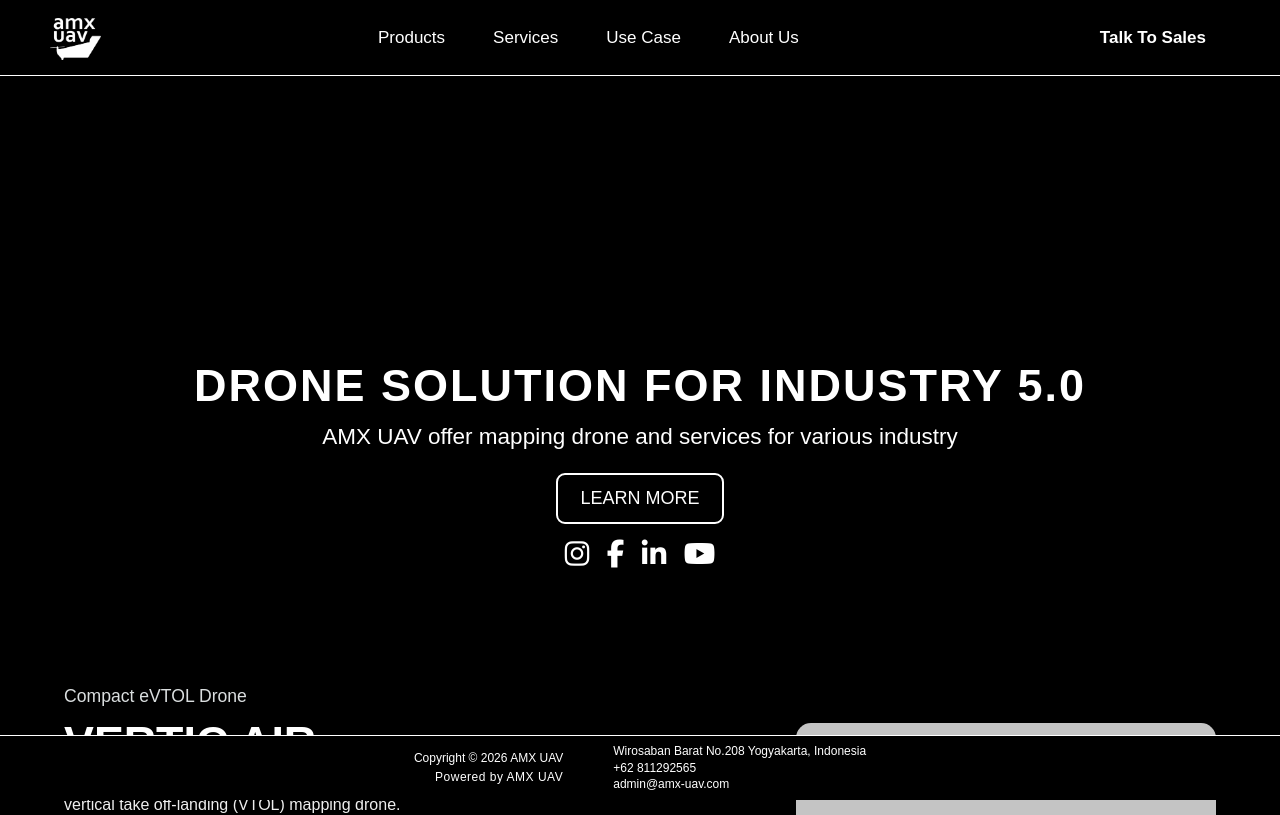
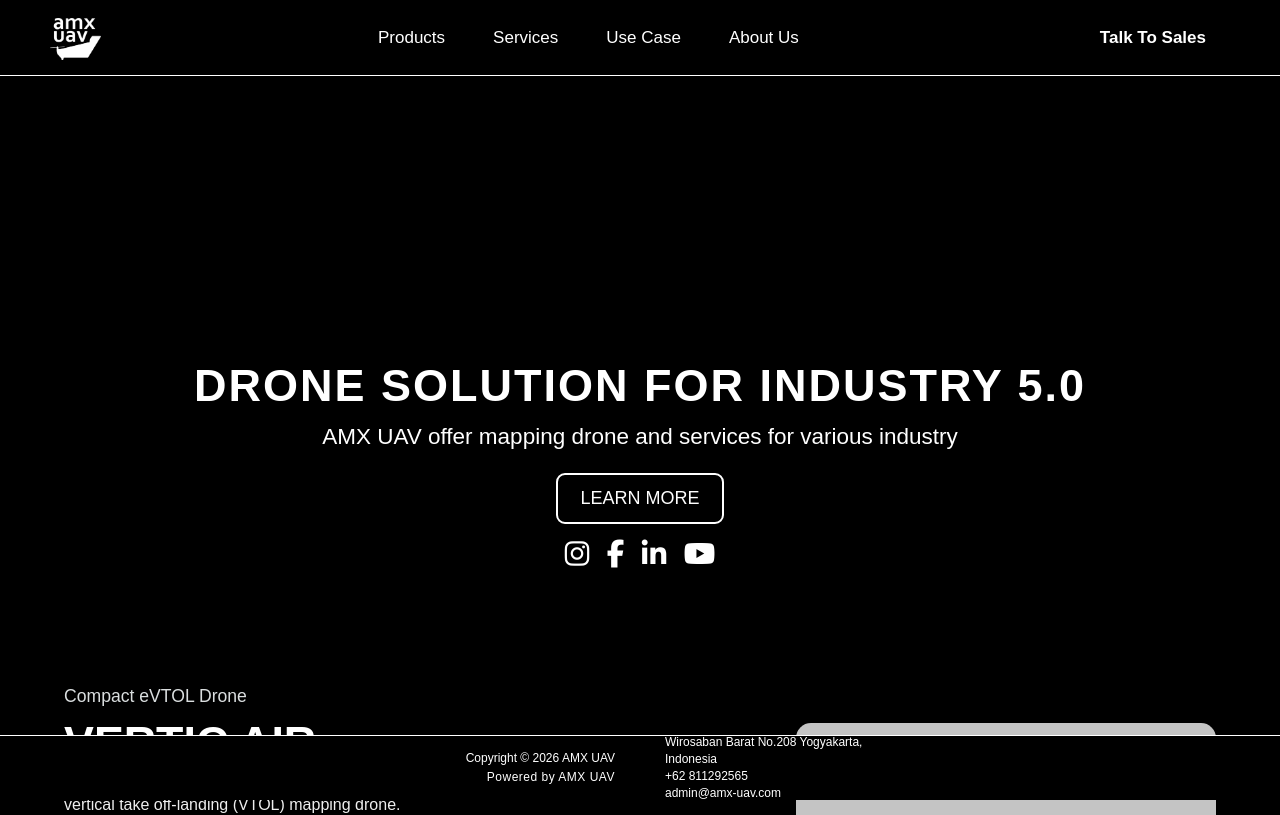
Before and after one commit to nasgmr/website-amx-next, a Next.js app: page / in a window 1280 px wide. Shown: the top 815 px of the page. Built offline with nearby package versions, Linux system fonts and the light colour scheme; a web font is replaced by a local one.

Commit message:
fix: footer

```diff
--- a/src/css/style.css
+++ b/src/css/style.css
@@ -238,6 +238,7 @@ body {
   flex-direction: column;
   align-items: flex-end;
   gap: 2px;
+  width: 200px;
 }
 
 .footer-left p,
@@ -252,6 +253,7 @@ body {
   display: flex;
   flex-direction: column;
   align-items: flex-start;
+  width: 200px;
 }
 
 /* SOCIAL MEDIA */
```
